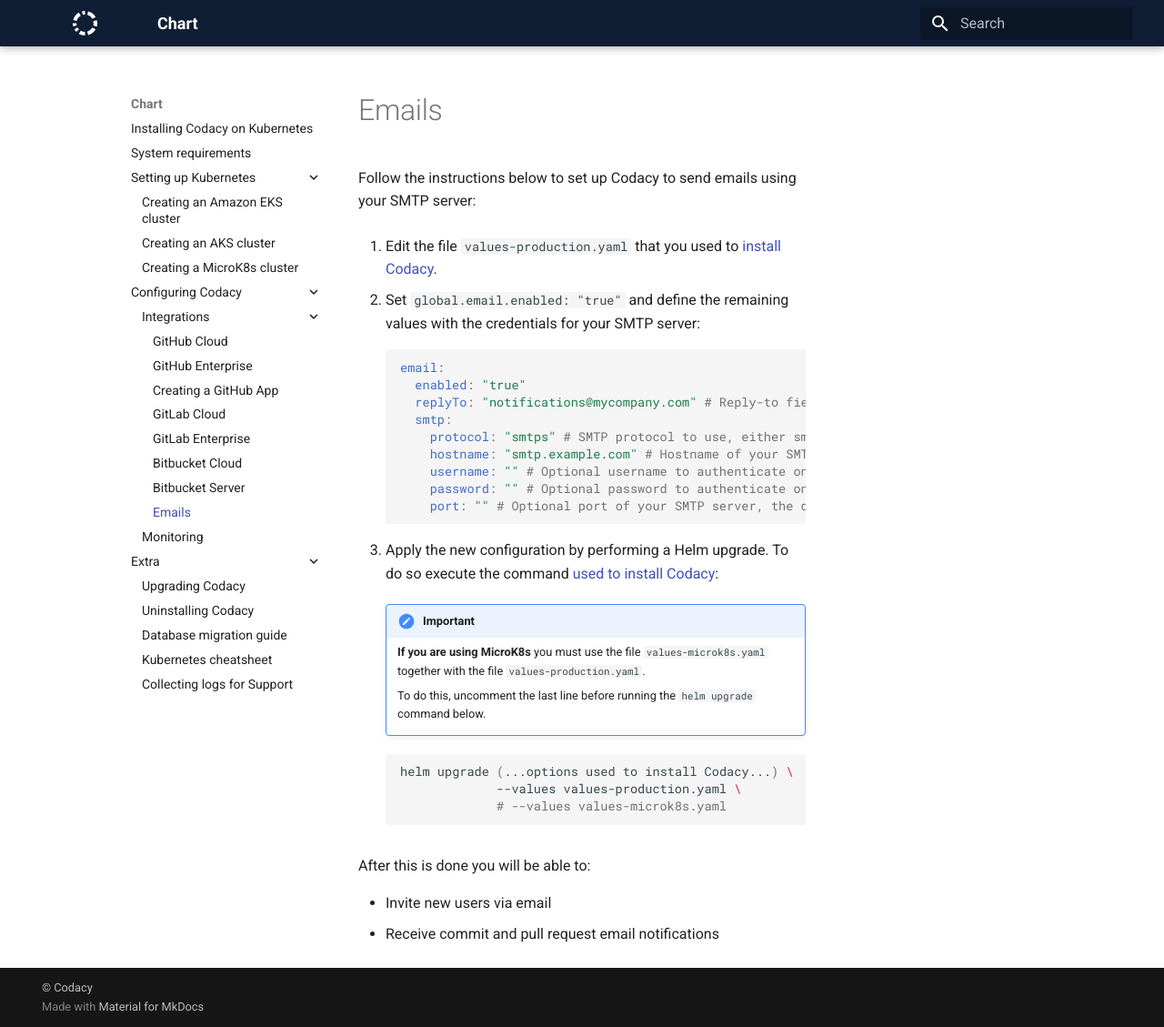
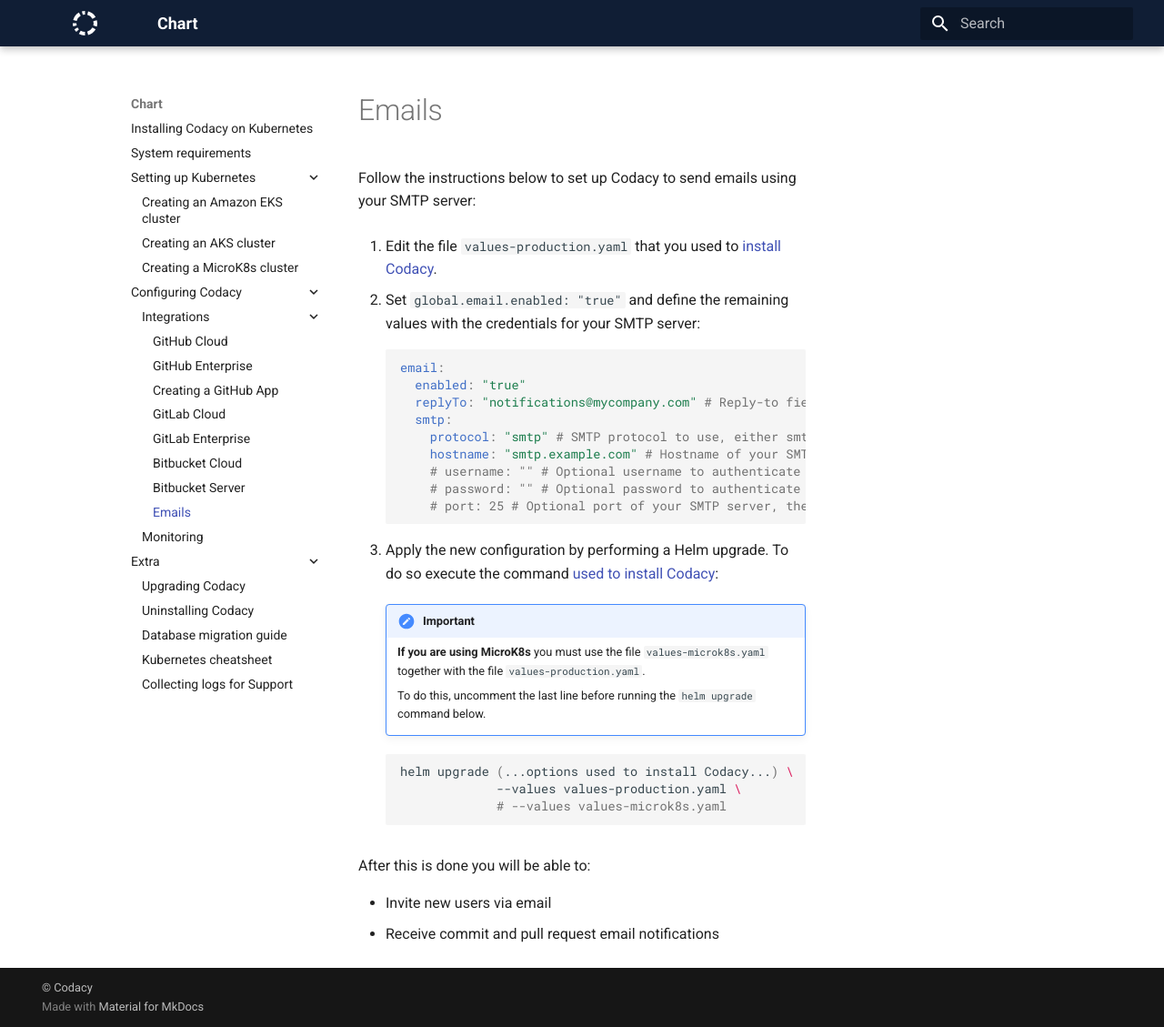
Before and after one commit to codacy/chart, an MkDocs documentation site: the page built from docs/configuration/integrations/email.md, in a window 1280 px wide and 1129 px high. Shown: the whole window at 91% size. Built offline with MkDocs 1.6.1 and Material for MkDocs 9.7.7, drawn with Linux system fonts in a browser that asks for light colours.

Commit message:
Fix optional settings in SMTP server configuration
I decided to change the example protocol from smtps to smtp so it
matches the default port 25.

````diff
--- a/docs/configuration/integrations/email.md
+++ b/docs/configuration/integrations/email.md
@@ -11,11 +11,11 @@
       enabled: "true"
       replyTo: "notifications@mycompany.com" # Reply-to field on sent emails
       smtp:
-        protocol: "smtps" # SMTP protocol to use, either smtps or smtp
+        protocol: "smtp" # SMTP protocol to use, either smtps or smtp
         hostname: "smtp.example.com" # Hostname of your SMTP server
-        username: "" # Optional username to authenticate on your SMTP server
-        password: "" # Optional password to authenticate on your SMTP server
-        port: "" # Optional port of your SMTP server, the default is 25
+        # username: "" # Optional username to authenticate on your SMTP server
+        # password: "" # Optional password to authenticate on your SMTP server
+        # port: 25 # Optional port of your SMTP server, the default is 25
     ```
 
 3.  Apply the new configuration by performing a Helm upgrade. To do so execute the command [used to install Codacy](../../index.md#helm-upgrade):
````
Also changed, not shown: 2 other files.
